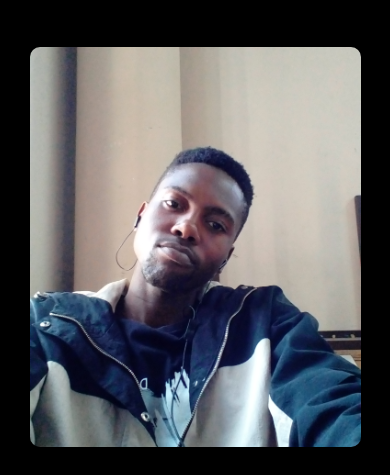
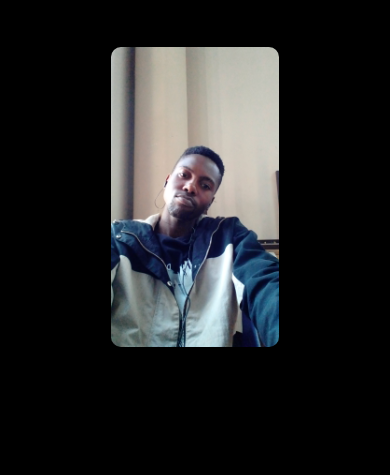
Before and after one commit to DickenMabunda/portfolio-site, a plain HTML site: page index.html in a window 390 px wide. Shown: the part 369-844 px from the top of the page. Drawn offline with Linux system fonts and the light colour scheme.

Commit message:
Update styles.css

```diff
--- a/styles.css
+++ b/styles.css
@@ -353,8 +353,10 @@ hr{
     }
 
     .img-1{
-        width: 400px;
-        height: 400px;
+        max-width: 400px;
+        max-height: 400px;
+        width: auto;
+        width: auto;
         object-fit: cover;
         border-radius: 10px;
         box-shadow: none;
```
